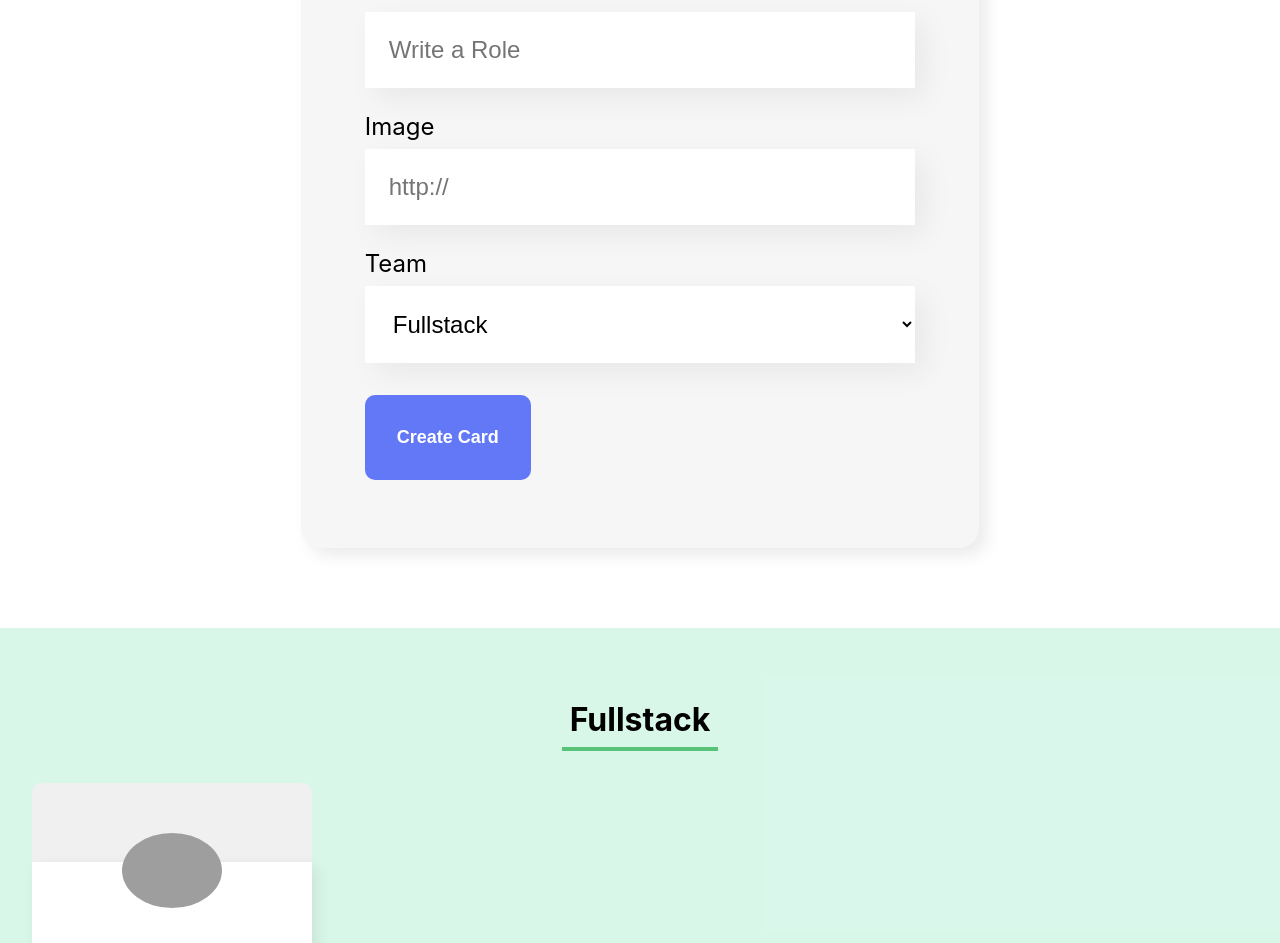
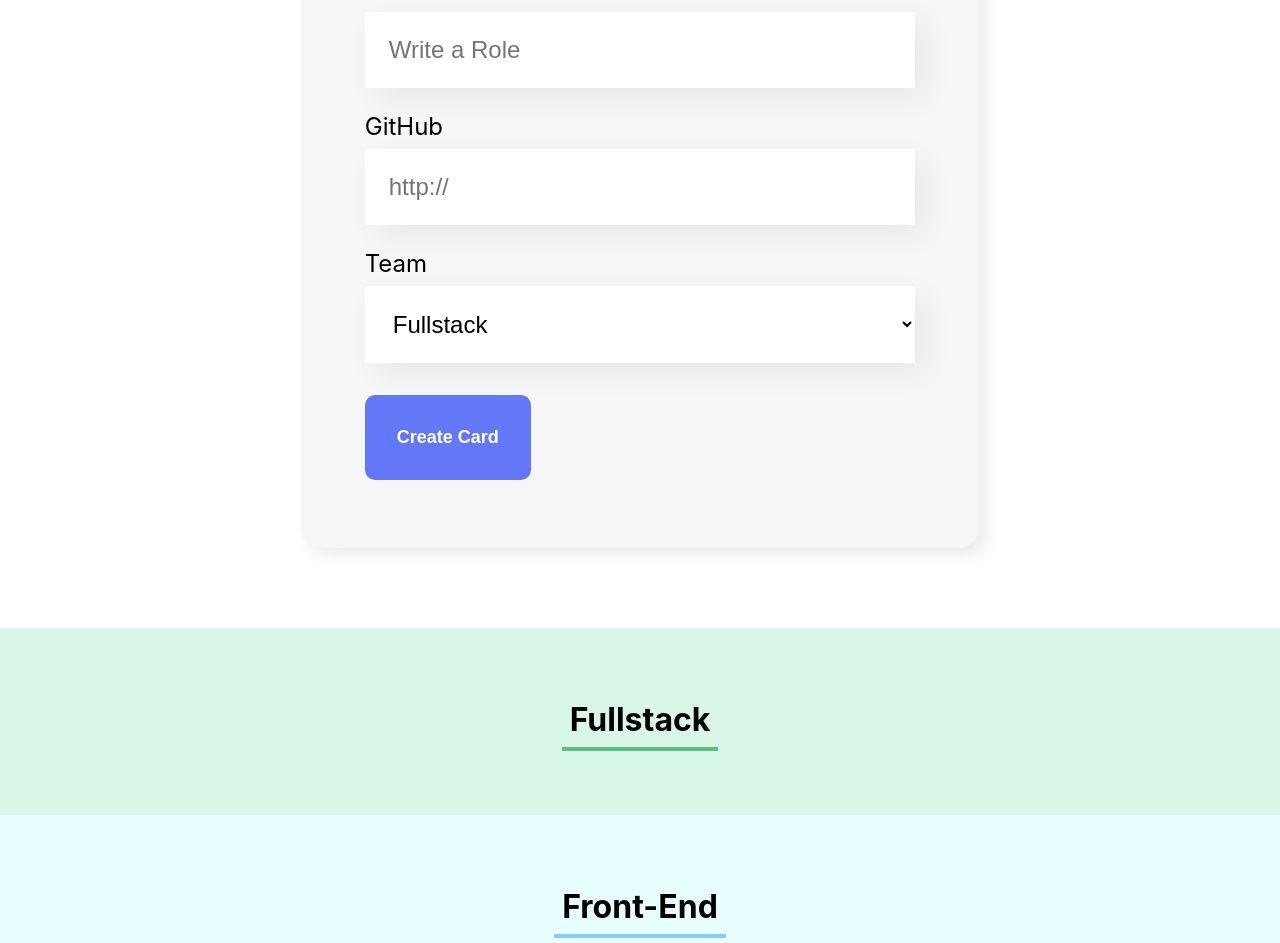
Before and after one commit to ryangois/role_mapper, a React (Create React App) app: page / in a window 1280 px wide. Shown: the part 849-1792 px from the top of the page. Built offline with nearby package versions, Linux system fonts and the light colour scheme; grey boxes are pictures that could not be loaded; the HTML template or start-up script is replaced by a standard one.

Commit message:
small refactors

```diff
--- a/src/components/Form/index.js
+++ b/src/components/Form/index.js
@@ -39,7 +39,7 @@ const Form = (props) => {
                     onChanged={value => setRole(value)}
                 />
                 <TextField
-                    label="Image"
+                    label="GitHub"
                     placeholder="http://"
                     value={image}
                     onChanged={value => setImage(value)}
--- a/src/components/Team/index.js
+++ b/src/components/Team/index.js
@@ -5,7 +5,9 @@ const Team = (props) => {
     return (
         <section className='team' style={{ backgroundColor: props.secondaryColor }}>
             <h3 style={{ borderColor: props.primaryColor }}>{props.name}</h3>
-            <Colaborator />
+            <div className='colaborators'>
+                {props.colaborators.map(colaborator => <Colaborator name={colaborator.name} role={colaborator.role} image={colaborator.image} />)}
+            </div>
         </section>
     )
 }
```
